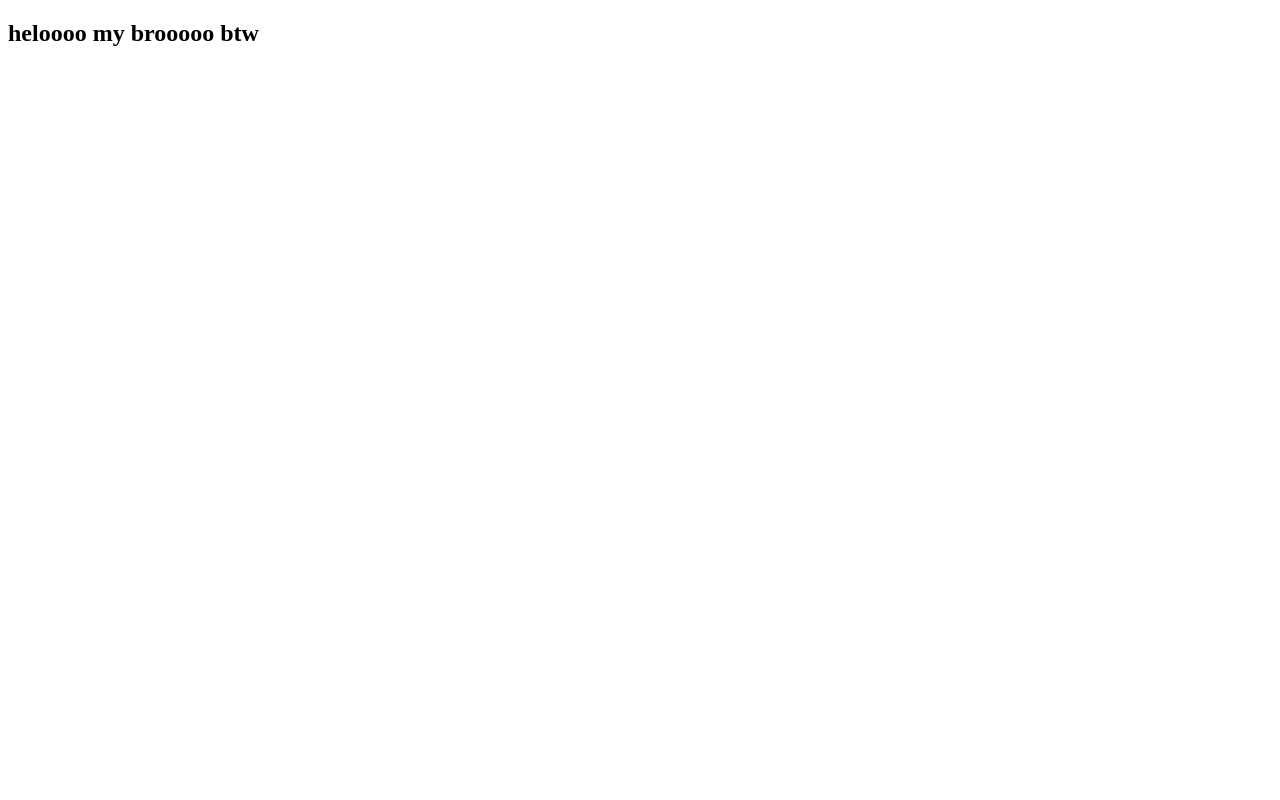
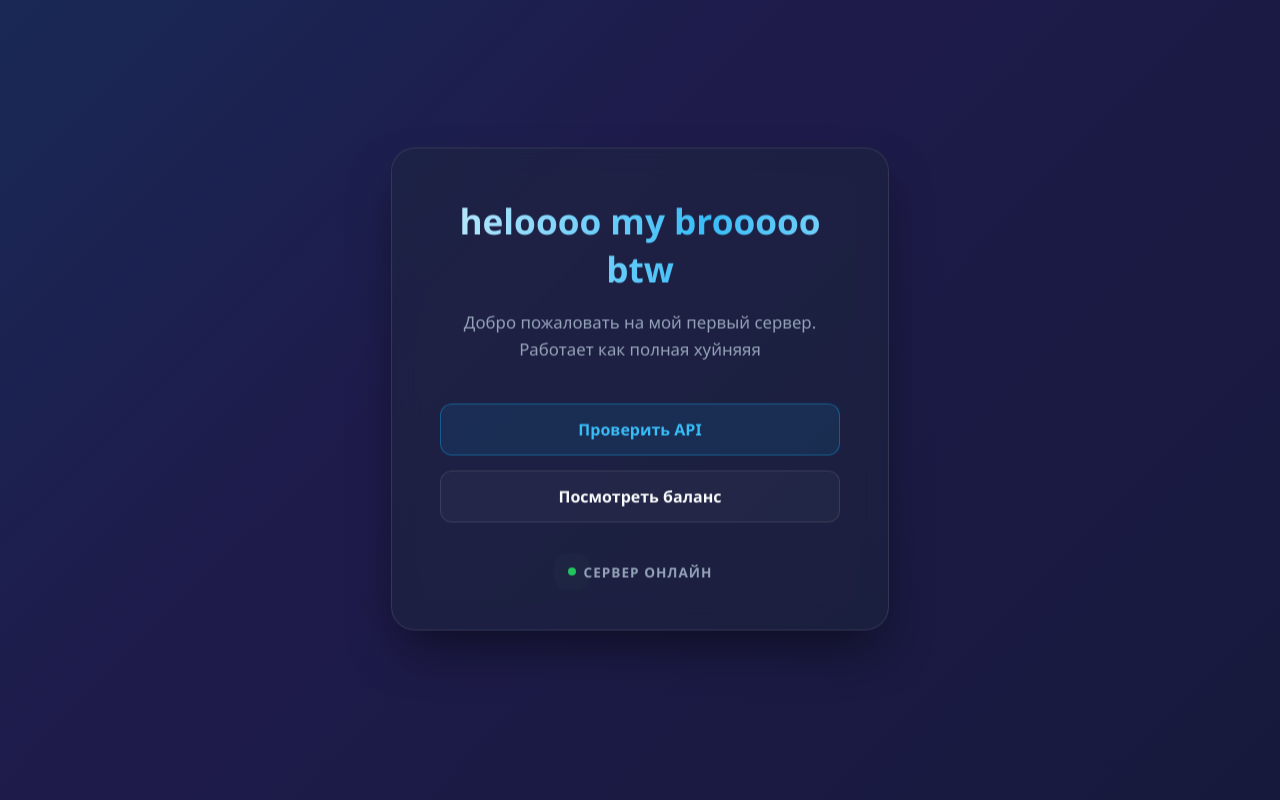
Before and after one commit to Flinchik-qq/my-first-server, a website: page public/index.html in a window 1280 px wide. Drawn offline with Linux system fonts and the light colour scheme.

Commit message:
html better

```diff
--- a/public/index.html
+++ b/public/index.html
@@ -1,11 +1,178 @@
 <!DOCTYPE html>
-<html lang="en">
+<html lang="ru">
 <head>
     <meta charset="UTF-8">
     <meta name="viewport" content="width=device-width, initial-scale=1.0">
-    <title>Huynyau</title>
+    <title>Huynyao</title>
+    <style>
+        :root {
+            --primary: #38bdf8;
+            --text: #f8fafc;
+            --text-muted: #94a3b8;
+        }
+
+        /* Плавно переливающийся анимированный фон */
+        body {
+            margin: 0;
+            padding: 0;
+            min-height: 100vh;
+            display: flex;
+            align-items: center;
+            justify-content: center;
+            background: linear-gradient(-45deg, #0f172a, #1e1b4b, #0c4a6e, #172554);
+            background-size: 400% 400%;
+            animation: gradientBG 15s ease infinite;
+            font-family: 'Segoe UI', Roboto, Helvetica, Arial, sans-serif;
+            color: var(--text);
+            overflow: hidden;
+        }
+
+        @keyframes gradientBG {
+            0% { background-position: 0% 50%; }
+            50% { background-position: 100% 50%; }
+            100% { background-position: 0% 50%; }
+        }
+
+        /* Карточка с эффектом матового стекла и левитации */
+        .container {
+            background: rgba(30, 41, 59, 0.4);
+            backdrop-filter: blur(12px);
+            -webkit-backdrop-filter: blur(12px);
+            padding: 3rem;
+            border-radius: 24px;
+            box-shadow: 0 25px 50px -12px rgba(0, 0, 0, 0.5);
+            text-align: center;
+            max-width: 400px;
+            width: 90%;
+            border: 1px solid rgba(255, 255, 255, 0.1);
+            /* Анимация появления и бесконечного парения */
+            animation: dropIn 1s cubic-bezier(0.25, 1, 0.5, 1) forwards,
+                       float 6s ease-in-out infinite alternate 1s;
+            opacity: 0;
+            transform: translateY(30px) scale(0.95);
+        }
+
+        @keyframes dropIn {
+            to {
+                opacity: 1;
+                transform: translateY(0) scale(1);
+            }
+        }
+
+        @keyframes float {
+            0% { transform: translateY(0px); }
+            100% { transform: translateY(-15px); }
+        }
+
+        /* Текст с бегущим металлическим бликом */
+        h1 {
+            margin: 0 0 10px 0;
+            font-size: 2.2rem;
+            background: linear-gradient(90deg, #38bdf8, #fff, #38bdf8);
+            background-size: 200% auto;
+            color: transparent;
+            -webkit-background-clip: text;
+            background-clip: text;
+            animation: shine 3s linear infinite;
+        }
+
+        @keyframes shine {
+            to { background-position: 200% center; }
+        }
+
+        p {
+            color: var(--text-muted);
+            line-height: 1.6;
+            margin-bottom: 2.5rem;
+            font-size: 1.05rem;
+        }
+
+        .links {
+            display: flex;
+            flex-direction: column;
+            gap: 15px;
+        }
+
+        /* Кнопки с неоновым эффектом при наведении */
+        a {
+            display: inline-block;
+            padding: 14px 24px;
+            background: rgba(14, 165, 233, 0.1);
+            color: var(--primary);
+            text-decoration: none;
+            border-radius: 12px;
+            font-weight: 600;
+            border: 1px solid rgba(14, 165, 233, 0.4);
+            transition: all 0.3s ease;
+            position: relative;
+            overflow: hidden;
+        }
+
+        a:hover {
+            background: #0ea5e9;
+            color: white;
+            transform: translateY(-3px) scale(1.02);
+            box-shadow: 0 10px 20px -10px rgba(14, 165, 233, 0.8);
+            border-color: #0ea5e9;
+        }
+
+        .btn-secondary {
+            background: rgba(255, 255, 255, 0.03);
+            color: var(--text);
+            border-color: rgba(255, 255, 255, 0.1);
+        }
+
+        .btn-secondary:hover {
+            background: rgba(255, 255, 255, 0.1);
+            color: white;
+            box-shadow: 0 10px 20px -10px rgba(255, 255, 255, 0.3);
+            border-color: rgba(255, 255, 255, 0.3);
+        }
+
+        .status {
+            margin-top: 2.5rem;
+            font-size: 0.85rem;
+            display: flex;
+            align-items: center;
+            justify-content: center;
+            gap: 8px;
+            color: var(--text-muted);
+            text-transform: uppercase;
+            letter-spacing: 1px;
+            font-weight: bold;
+        }
+
+        /* Пульсирующая точка статуса */
+        .dot {
+            width: 8px;
+            height: 8px;
+            background-color: #22c55e;
+            border-radius: 50%;
+            box-shadow: 0 0 10px #22c55e;
+            animation: pulse 2s infinite;
+        }
+
+        @keyframes pulse {
+            0% { box-shadow: 0 0 0 0 rgba(34, 197, 94, 0.6); }
+            70% { box-shadow: 0 0 0 15px rgba(34, 197, 94, 0); }
+            100% { box-shadow: 0 0 0 0 rgba(34, 197, 94, 0); }
+        }
+    </style>
 </head>
 <body>
-    <h2>heloooo my brooooo btw</h2>
+    <div class="container">
+        <h1>heloooo my brooooo btw</h1>
+        <p>Добро пожаловать на мой первый сервер. Работает как полная хуйняяя</p>
+
+        <div class="links">
+            <a href="/api">Проверить API</a>
+            <a href="/balance" class="btn-secondary">Посмотреть баланс</a>
+        </div>
+
+        <div class="status">
+            <div class="dot"></div>
+            Сервер онлайн
+        </div>
+    </div>
 </body>
 </html>
```
